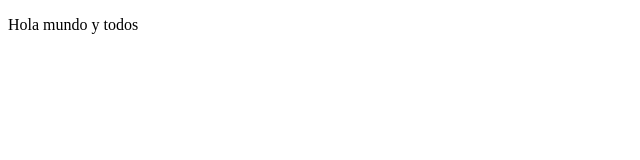
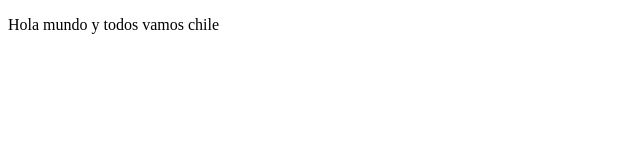
Before and after one commit to Gabitosbtw/Actividad-13-03, a plain HTML site: page index.html in a window 1280 px wide. Shown: the full height of the page, 0-640 px from the left. Drawn offline with Linux system fonts and the light colour scheme.

Commit message:
prueba de como hacerlo

```diff
--- a/index.html
+++ b/index.html
@@ -6,7 +6,7 @@
   </head>
   <body>
     <div>
-      <p> Hola mundo y todos </p>
+      <p> Hola mundo y todos  vamos chile</p>
     </div>
   </body>
 </html>
```
